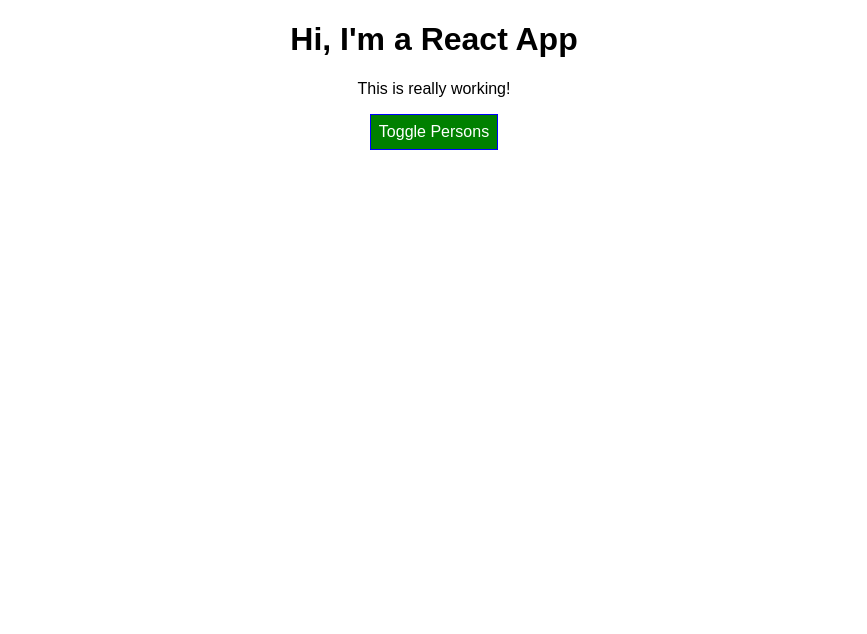
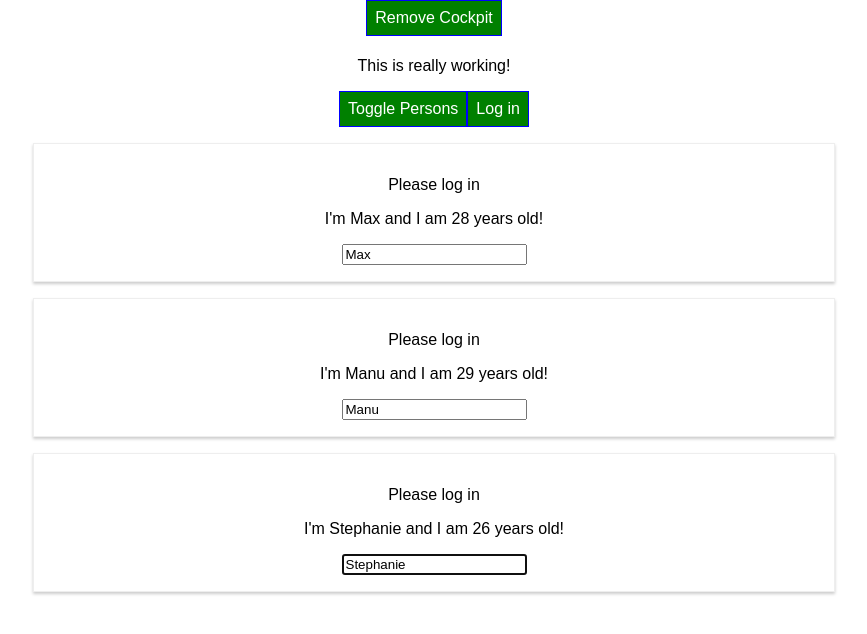
Before and after one commit to synnea/react-practice, a React app: page / in a window 1280 px wide. Shown: the top 634 px of the page, without its empty margins (206-1073 px from the left). Built offline with nearby package versions, Linux system fonts and the light colour scheme.

Commit message:
complete practice project

```diff
--- a/package.json
+++ b/package.json
@@ -31,6 +31,7 @@
     "postcss-flexbugs-fixes": "3.2.0",
     "postcss-loader": "2.0.8",
     "promise": "8.0.1",
+    "prop-types": "^15.7.2",
     "radium": "^0.26.1",
     "raf": "3.4.0",
     "react": "^17.0.1",
--- /dev/null
+++ b/src/components/Cockpit/Cockpit.css
@@ -0,0 +1,33 @@
+.cockpick {
+    text-align: center;
+  }
+
+  .red {
+    color: red;
+  }
+
+  .bold {
+    font-weight: bold;
+  }
+
+  .Cockpick button {
+    background-color: green;
+    color: white;
+    font: inherit;
+    border: 1px solid blue;
+    padding: 8px;
+    cursor: pointer;
+  }
+
+  .Cockpick button:hover {
+    background-color: lightgreen;
+    color: black;
+  }
+
+  .Cockpick button.Red {
+    background-color: red;
+  }
+
+  .Cockpick button.Red:hover {
+    background-color: salmon;
+  }
--- /dev/null
+++ b/src/components/Cockpit/Cockpit.js
@@ -0,0 +1,58 @@
+import React, { useEffect, useRef, useContext } from 'react';
+
+import classes from './Cockpit.css';
+import AuthContext from '../../context/auth-context';
+
+const Cockpit = props => {
+  const toggleBtnRef = useRef(null);
+  const authContext = useContext(AuthContext);
+
+  console.log(authContext.authenticated);
+
+  useEffect(() => {
+    console.log('[Cockpit.js] useEffect');
+    // Http request...
+    // setTimeout(() => {
+    //   alert('Saved data to cloud!');
+    // }, 1000);
+    toggleBtnRef.current.click();
+    return () => {
+      console.log('[Cockpit.js] cleanup work in useEffect');
+    };
+  }, []);
+
+  useEffect(() => {
+    console.log('[Cockpit.js] 2nd useEffect');
+    return () => {
+      console.log('[Cockpit.js] cleanup work in 2nd useEffect');
+    };
+  });
+
+  // useEffect();
+
+  const assignedClasses = [];
+  let btnClass = '';
+  if (props.showPersons) {
+    btnClass = classes.Red;
+  }
+
+  if (props.personsLength <= 2) {
+    assignedClasses.push(classes.red); // classes = ['red']
+  }
+  if (props.personsLength <= 1) {
+    assignedClasses.push(classes.bold); // classes = ['red', 'bold']
+  }
+
+  return (
+    <div className={classes.Cockpit}>
+      <h1>{props.title}</h1>
+      <p className={assignedClasses.join(' ')}>This is really working!</p>
+      <button ref={toggleBtnRef} className={btnClass} onClick={props.clicked}>
+        Toggle Persons
+      </button>
+      <button onClick={authContext.login}>Log in</button>
+    </div>
+  );
+};
+
+export default React.memo(Cockpit);
--- a/src/components/Persons/Person/Person.css
+++ b/src/components/Persons/Person/Person.css
@@ -1,8 +1,8 @@
-/* .Person {
+.Person {
     width: 60%;
     margin: 16px auto;
     border: 1px solid #eeeeee;
     box-shadow: 0 2px 3px #cccccc;
     padding: 16px;
     text-align: center;
-} */
+}
--- a/src/components/Persons/Person/Person.js
+++ b/src/components/Persons/Person/Person.js
@@ -1,17 +1,57 @@
-import React from 'react';
+import React, { Component } from 'react';
+import PropTypes from 'prop-types';
 
+import Aux from '../../../hoc/Auxiliary';
+import withClass from '../../../hoc/withClass';
 import classes from './Person.css';
+import AuthContext from '../../../context/auth-context';
 
-const person = props => {
-  return (
-    <div className={classes.Person}>
-      <p onClick={props.click}>
-        I'm {props.name} and I am {props.age} years old!
-      </p>
-      <p>{props.children}</p>
-      <input type="text" onChange={props.changed} value={props.name} />
-    </div>
-  );
+class Person extends Component {
+  constructor(props) {
+    super(props);
+    this.inputElementRef = React.createRef();
+  }
+
+  static contextType = AuthContext;
+
+  componentDidMount() {
+    // this.inputElement.focus();
+    this.inputElementRef.current.focus();
+    console.log(this.context.authenticated);
+  }
+
+  render() {
+    console.log('[Person.js] rendering...');
+    return (
+      <Aux>
+        {this.context.authenticated ? (
+          <p>Authenticated!</p>
+        ) : (
+          <p>Please log in</p>
+        )}
+
+        <p onClick={this.props.click}>
+          I'm {this.props.name} and I am {this.props.age} years old!
+        </p>
+        <p key="i2">{this.props.children}</p>
+        <input
+          key="i3"
+          // ref={(inputEl) => {this.inputElement = inputEl}}
+          ref={this.inputElementRef}
+          type="text"
+          onChange={this.props.changed}
+          value={this.props.name}
+        />
+      </Aux>
+    );
+  }
+}
+
+Person.propTypes = {
+  click: PropTypes.func,
+  name: PropTypes.string,
+  age: PropTypes.number,
+  changed: PropTypes.func
 };
 
-export default person;
+export default withClass(Person, classes.Person);
--- a/src/components/Persons/Persons.js
+++ b/src/components/Persons/Persons.js
@@ -1,16 +1,63 @@
-import React from 'react';
+import React, { PureComponent } from 'react';
+
 import Person from './Person/Person';
 
-const persons = (props) => props.persons.map((person, index) => {
-        return (
-          <Person
-            click={() => props.clicked(index)}
-            name={person.name}
-            age={person.age}
-            key={person.id}
-            changed={event => props.changed(event, person.id)}
-          />)
-        },
-)
+class Persons extends PureComponent {
+  // static getDerivedStateFromProps(props, state) {
+  //   console.log('[Persons.js] getDerivedStateFromProps');
+  //   return state;
+  // }
 
-export default persons;
+  // componentWillReceiveProps(props) {
+  //   console.log('[Persons.js] componentWillReceiveProps', props);
+  // }
+
+  // shouldComponentUpdate(nextProps, nextState) {
+  //   console.log('[Persons.js] shouldComponentUpdate');
+  //   if (
+  //     nextProps.persons !== this.props.persons ||
+  //     nextProps.changed !== this.props.changed ||
+  //     nextProps.clicked !== this.props.clicked
+  //   ) {
+  //     return true;
+  //   } else {
+  //     return false;
+  //   }
+  //   // return true;
+  // }
+
+  getSnapshotBeforeUpdate(prevProps, prevState) {
+    console.log('[Persons.js] getSnapshotBeforeUpdate');
+    return { message: 'Snapshot!' };
+  }
+
+  // componentWillUpdate() {
+
+  // }
+
+  componentDidUpdate(prevProps, prevState, snapshot) {
+    console.log('[Persons.js] componentDidUpdate');
+    console.log(snapshot);
+  }
+
+  componentWillUnmount() {
+    console.log('[Persons.js] componentWillUnmount');
+  }
+
+  render() {
+    console.log('[Persons.js] rendering...');
+    return this.props.persons.map((person, index) => {
+      return (
+        <Person
+          click={() => this.props.clicked(index)}
+          name={person.name}
+          age={person.age}
+          key={person.id}
+          changed={event => this.props.changed(event, person.id)}
+        />
+      );
+    });
+  }
+}
+
+export default Persons;
--- a/src/containers/App.js
+++ b/src/containers/App.js
@@ -1,8 +1,18 @@
 import React, { Component } from 'react';
+
 import classes from './App.css';
 import Persons from '../components/Persons/Persons';
+import Cockpit from '../components/Cockpit/Cockpit';
+import withClass from '../hoc/withClass';
+import Aux from '../hoc/Auxiliary';
+import AuthContext from '../context/auth-context';
 
 class App extends Component {
+  constructor(props) {
+    super(props);
+    console.log('[App.js] constructor');
+  }
+
   state = {
     persons: [
       { id: 'asfa1', name: 'Max', age: 28 },
@@ -10,8 +20,33 @@ class App extends Component {
       { id: 'asdf11', name: 'Stephanie', age: 26 }
     ],
     otherState: 'some other value',
-    showPersons: false
+    showPersons: false,
+    showCockpit: true,
+    changeCounter: 0,
+    authenticated: false
   };
+
+  static getDerivedStateFromProps(props, state) {
+    console.log('[App.js] getDerivedStateFromProps', props);
+    return state;
+  }
+
+  // componentWillMount() {
+  //   console.log('[App.js] componentWillMount');
+  // }
+
+  componentDidMount() {
+    console.log('[App.js] componentDidMount');
+  }
+
+  shouldComponentUpdate(nextProps, nextState) {
+    console.log('[App.js] shouldComponentUpdate');
+    return true;
+  }
+
+  componentDidUpdate() {
+    console.log('[App.js] componentDidUpdate');
+  }
 
   nameChangedHandler = (event, id) => {
     const personIndex = this.state.persons.findIndex(p => {
@@ -29,7 +64,12 @@ class App extends Component {
     const persons = [...this.state.persons];
     persons[personIndex] = person;
 
-    this.setState({ persons: persons });
+    this.setState((prevState, props) => {
+      return {
+        persons: persons,
+        changeCounter: prevState.changeCounter + 1
+      };
+    });
   };
 
   deletePersonHandler = personIndex => {
@@ -44,44 +84,54 @@ class App extends Component {
     this.setState({ showPersons: !doesShow });
   };
 
+  loginHandler = () => {
+    this.setState({ authenticated: true });
+  };
+
   render() {
+    console.log('[App.js] render');
     let persons = null;
-    let btnClass = '';
 
     if (this.state.showPersons) {
       persons = (
-        <div>
-          <Persons
+        <Persons
           persons={this.state.persons}
           clicked={this.deletePersonHandler}
           changed={this.nameChangedHandler}
-           />
-        </div>
+          isAuthenticated={this.state.authenticated}
+        />
       );
-
-      btnClass = classes.Red;
-    }
-
-    const assignedClasses = [];
-    if (this.state.persons.length <= 2) {
-      assignedClasses.push(classes.red); // classes = ['red']
-    }
-    if (this.state.persons.length <= 1) {
-      assignedClasses.push(classes.bold); // classes = ['red', 'bold']
     }
 
     return (
-      <div className={classes.App}>
-        <h1>Hi, I'm a React App</h1>
-        <p className={assignedClasses.join(' ')}>This is really working!</p>
-        <button className={btnClass} onClick={this.togglePersonsHandler}>
-          Toggle Persons
+      <Aux>
+        <button
+          onClick={() => {
+            this.setState({ showCockpit: false });
+          }}
+        >
+          Remove Cockpit
         </button>
-        {persons}
-      </div>
+        <AuthContext.Provider
+          value={{
+            authenticated: this.state.authenticated,
+            login: this.loginHandler
+          }}
+        >
+          {this.state.showCockpit ? (
+            <Cockpit
+              title={this.props.appTitle}
+              showPersons={this.state.showPersons}
+              personsLength={this.state.persons.length}
+              clicked={this.togglePersonsHandler}
+            />
+          ) : null}
+          {persons}
+        </AuthContext.Provider>
+      </Aux>
     );
     // return React.createElement('div', {className: 'App'}, React.createElement('h1', null, 'Does this work now?'));
   }
 }
 
-export default App;
+export default withClass(App, classes.App);
--- /dev/null
+++ b/src/context/auth-context.js
@@ -0,0 +1,8 @@
+import React from 'react';
+
+const authContext = React.createContext({
+    authenticated: false,
+    login: () => {}
+});
+
+export default authContext;
--- /dev/null
+++ b/src/hoc/Auxiliary.js
@@ -0,0 +1,3 @@
+const aux = props => props.children;
+
+export default aux;
--- /dev/null
+++ b/src/hoc/withClass.js
@@ -0,0 +1,11 @@
+import React from 'react';
+
+const withClass = (WrappedComponent, className) => {
+    return props => (
+        <div className={className}>
+            <WrappedComponent {...props} />
+        </div>
+    );
+};
+
+export default withClass;
```
Also changed, not shown: src/components/Persons/Cockpit/Cockpit.js (deleted).
